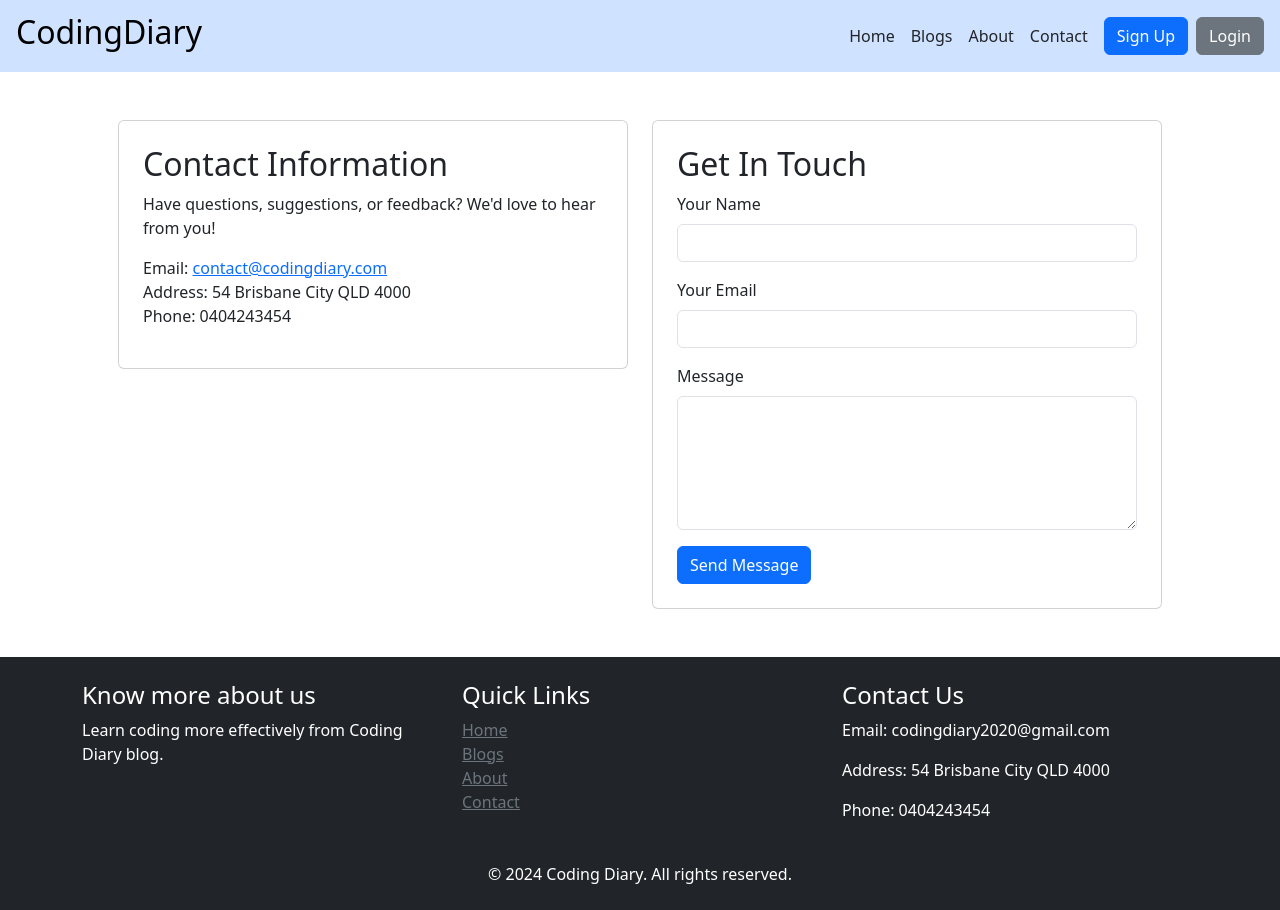
After one commit to dev-dauth2026/coding-diary, a Laravel app: page /account/contact in a window 1280 px wide. The commit adds this page. Run offline with Laravel 12, Linux system fonts and the light colour scheme; parts of the project's set-up code (start-up, migrations or seed data) failed here and were passed over.

Commit message:
contact page created

```diff
--- a/app/Http/Controllers/LoginController.php
+++ b/app/Http/Controllers/LoginController.php
@@ -80,6 +80,10 @@ class LoginController extends Controller
         return view('about');
     }
 
+    public function contact(){
+        return view('contact');
+    }
+
 
 
 }
--- a/resources/views/components/user-layout.blade.php
+++ b/resources/views/components/user-layout.blade.php
@@ -26,14 +26,14 @@
                     <a class="nav-link text-dark" href="#">Blogs</a>
                 </li>
                 <li class="nav-item">
-                    <a class="nav-link text-dark" href="account/about">About</a>
+                    <a class="nav-link text-dark" href="{{route('account.about')}}">About</a>
                 </li>
                 <li class="nav-item">
-                    <a class="nav-link text-dark" href="#">Contact</a>
+                    <a class="nav-link text-dark" href="{{route('account.contact')}}">Contact</a>
                 </li>
                 @auth
                 <li class="nav-item">
-                    <a class="nav-link text-dark" href="/dashboard">My Dashboard</a>
+                    <a class="nav-link text-dark" href="#">My Dashboard</a>
                 </li>
                 @endauth
             </ul>
--- /dev/null
+++ b/resources/views/contact.blade.php
@@ -0,0 +1,42 @@
+<x-user-layout>
+    <section class="contact-section ">
+        <div class="container p-5">
+            <div class="row">
+                <div class="col-lg-6">
+                    <div class="card contact-details p-4">
+                        <h2>Contact Information</h2>
+                        <p>Have questions, suggestions, or feedback? We'd love to hear from you!</p>
+                        <ul class="list-unstyled">
+                            <li>Email: <a href="mailto:contact@codingdiary.com">contact@codingdiary.com</a></li>
+                            <li>Address: 54 Brisbane City QLD 4000</li>
+                            <li>Phone: 0404243454</li>
+                        </ul>
+                    </div>
+                </div>
+                <div class="col-lg-6">
+                    <div class="card contact-form p-4">
+                        <h2>Get In Touch</h2>
+                        <form action="#" method="POST">
+                            <div class="mb-3">
+                                <label for="name" class="form-label">Your Name</label>
+                                <input type="text" class="form-control" id="name" name="name" required>
+                            </div>
+                            <div class="mb-3">
+                                <label for="email" class="form-label">Your Email</label>
+                                <input type="email" class="form-control" id="email" name="email" required>
+                            </div>
+                            <div class="mb-3">
+                                <label for="message" class="form-label">Message</label>
+                                <textarea class="form-control" id="message" name="message" rows="5" required></textarea>
+                            </div>
+                            <button type="submit" class="btn btn-primary">Send Message</button>
+                        </form>
+                    </div>
+                </div>
+            </div>
+        </div>
+    </section>
+
+
+
+</x-user-layout>
--- a/routes/web.php
+++ b/routes/web.php
@@ -22,6 +22,7 @@ Route::group(['prefix'=>'account'],function(){
         Route::get('register', [LoginController::class, 'register'])->name('account.register');
         Route::post('register', [LoginController::class, 'processRegister'])->name('account.processRegister');
         Route::get('about', [LoginController::class, 'about'])->name('account.about');
+        Route::get('contact', [LoginController::class, 'contact'])->name('account.contact');
 
     });
 
```
